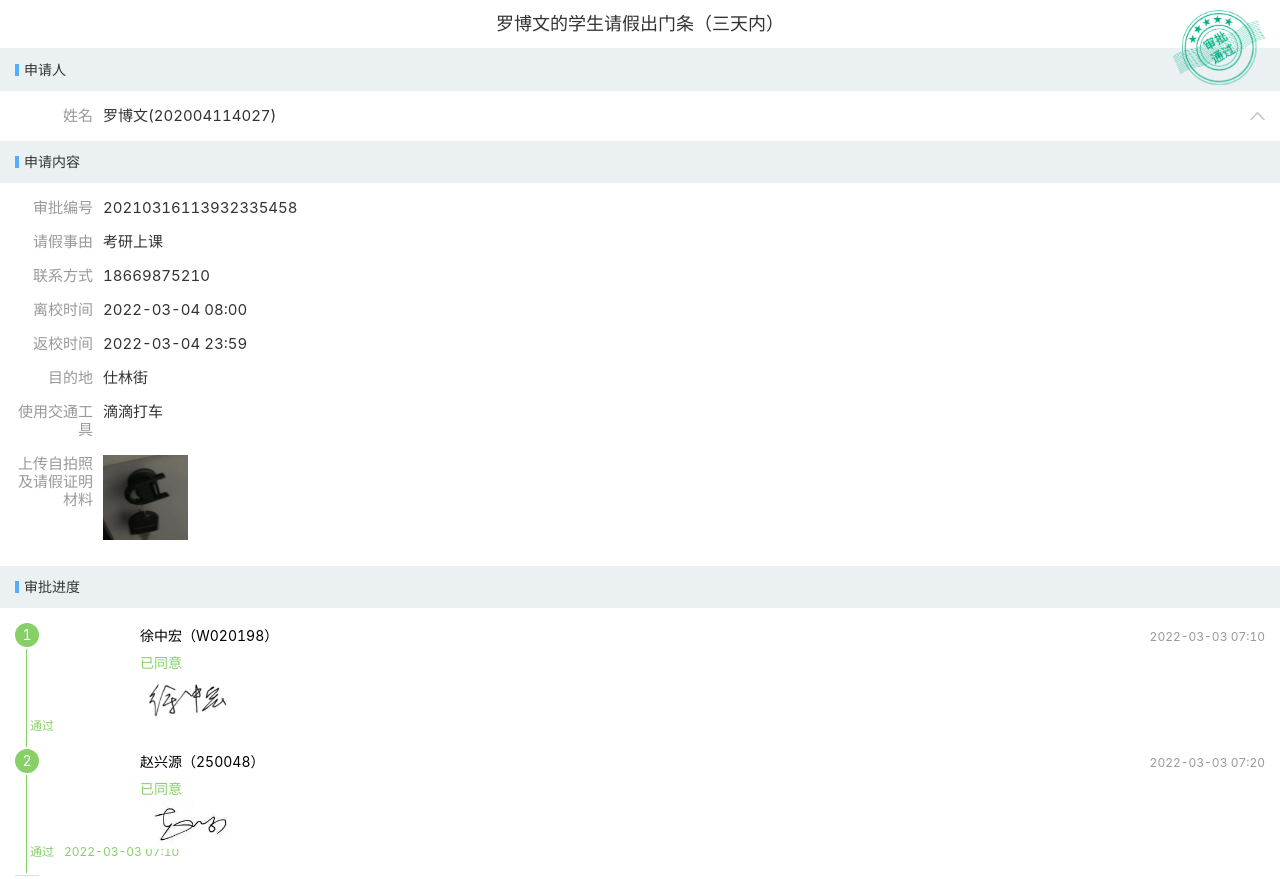
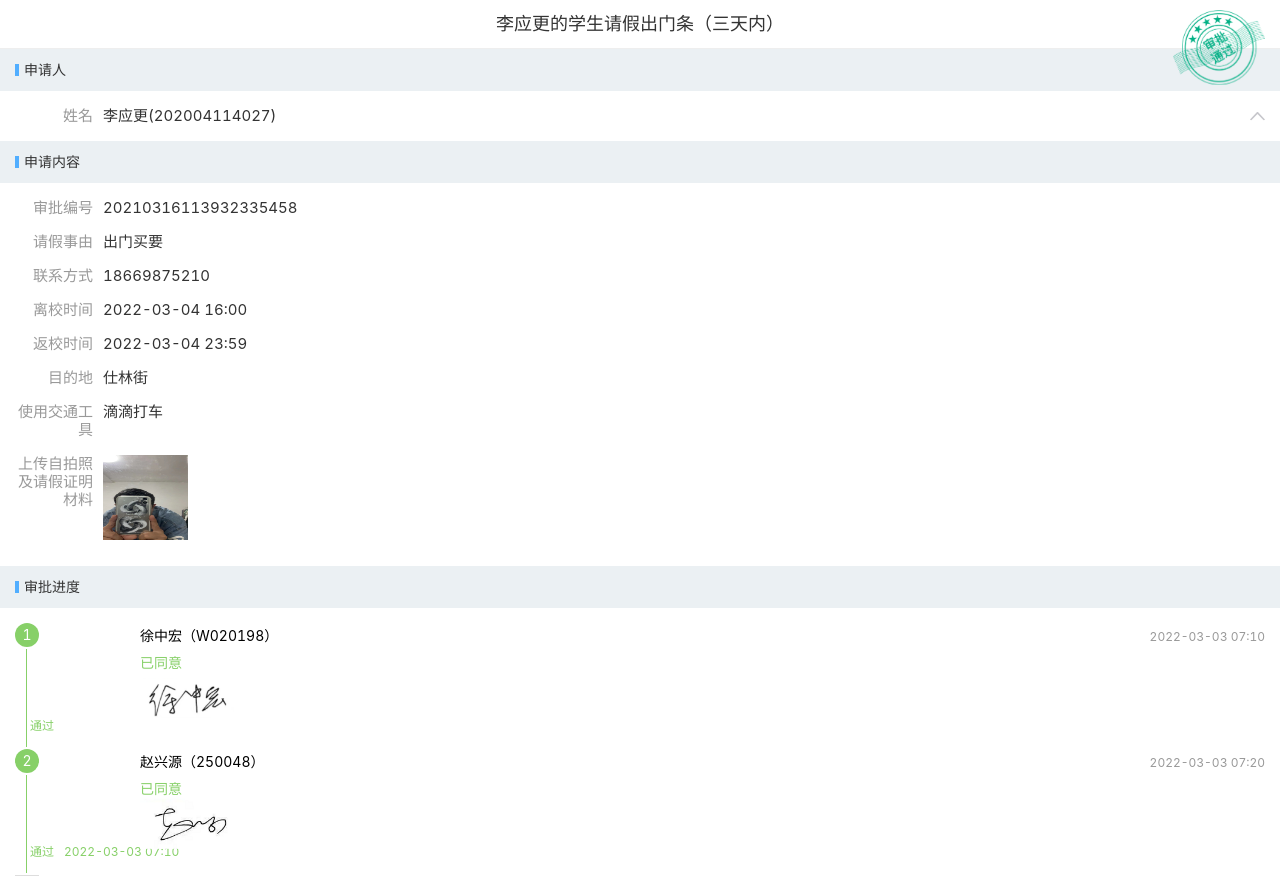
Before and after one commit to yibanjiatiao1/4nan2, a plain HTML site: page index.html in a window 1280 px wide. Shown: the top 879 px of the page. Drawn offline with Linux system fonts and the light colour scheme; a script that the page names is missing.

Commit message:
Update index.html

```diff
--- a/index.html
+++ b/index.html
@@ -30,7 +30,7 @@
     <div class="hx-layout">
      <main class="hx-content">
       <div class="wfTitle___Y-ebx">
-       罗博文的学生请假出门条（三天内）
+       李应更的学生请假出门条（三天内）
       </div>
       <div class="hx-detail">
        <div class="hx-detail-group">
@@ -46,7 +46,7 @@
        <span class="hx-detail-item-label">姓名</span>
        <div class="hx-detail-item-field">
         <div class="am-flexbox am-flexbox-justify-start am-flexbox-align-center">
-         罗博文(202004114027)
+         李应更(202004114027)
         </div>
        </div>
       </div>
@@ -61,7 +61,7 @@
        <div class="hx-detail-item">
         <span class="hx-detail-item-label">性别</span>
         <div class="hx-detail-item-field">
-         女        </div>
+         男        </div>
        </div>
        <div class="hx-detail-item">
         <span class="hx-detail-item-label">学院</span>
@@ -119,7 +119,7 @@
          <div class="hx-detail-item">
           <span class="hx-detail-item-label">请假事由</span>
           <div class="hx-detail-item-field">
-           考研上课          </div>
+           出门买要          </div>
          </div>
          <div class="hx-detail-item">
           <span class="hx-detail-item-label">联系方式</span>
@@ -129,7 +129,7 @@
          <div class="hx-detail-item">
           <span class="hx-detail-item-label">离校时间</span>
           <div class="hx-detail-item-field">
-           2022-03-04 08:00          </div>
+           2022-03-04 16:00          </div>
          </div>
          <div class="hx-detail-item">
           <span class="hx-detail-item-label">返校时间</span>
@@ -150,7 +150,7 @@
           <span class="hx-detail-item-label">上传自拍照及请假证明材料</span>
           <div class="hx-detail-item-field">
            <div class="hx-detail-image">
-            <img src="./工作流_files/111.jpg" alt="" style="margin-right: 10px; width: 84.6667px;
+            <img src="./工作流_files/n2.jpg" alt="" style="margin-right: 10px; width: 84.6667px;
     height: 84.6667px; margin-bottom: 10px;">
            </div>
           </div>
```
